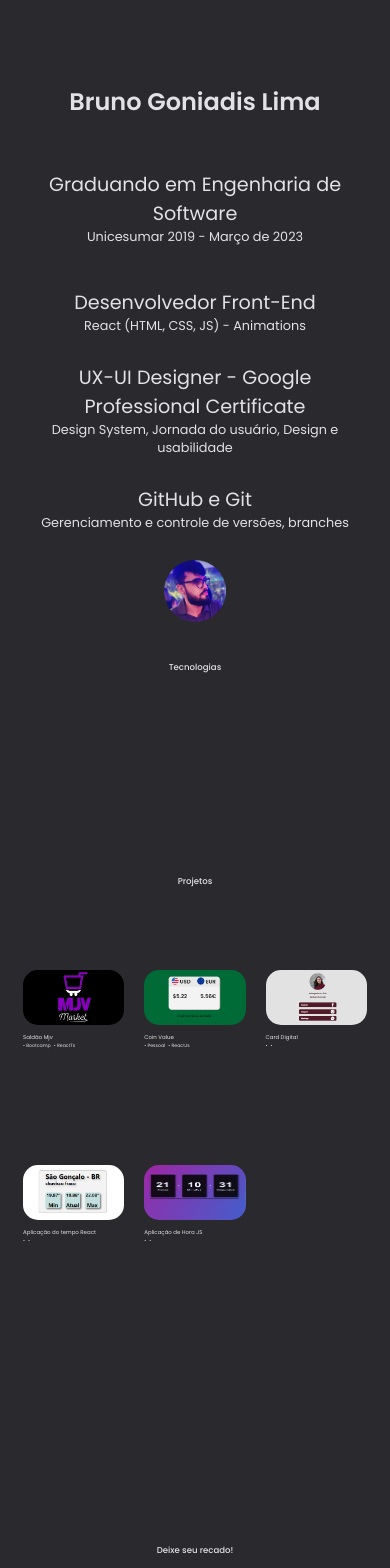
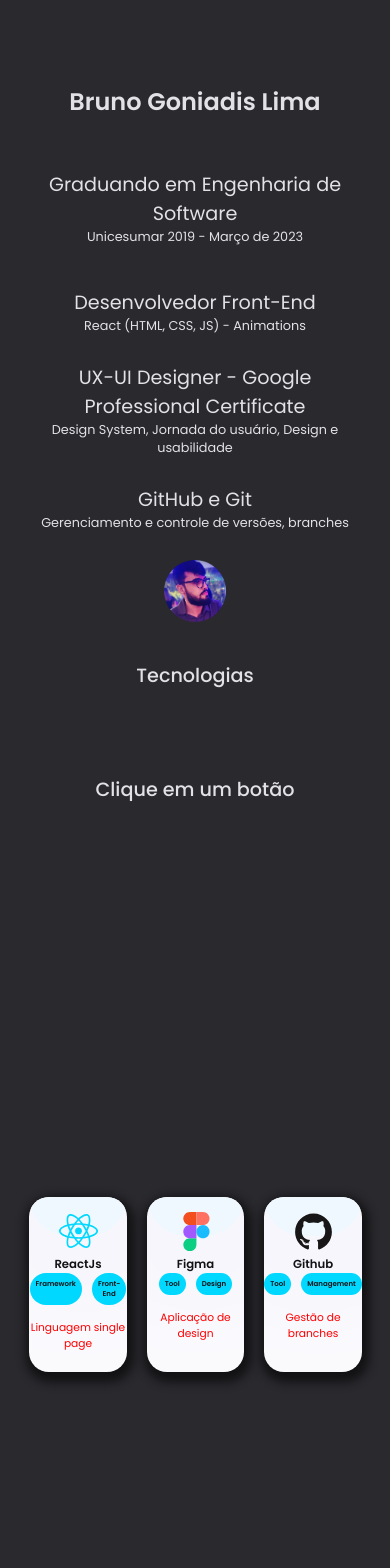
Before and after one commit to Brunogoniadis/PortifolioBrunoGoniadis, a React (Vite) app: page / in a window 390 px wide. Shown: the top 1568 px of the page. Built offline with nearby package versions, Linux system fonts and the light colour scheme.

Commit message:
Responsive: Card page & container

```diff
--- a/src/components/Card/styles.ts
+++ b/src/components/Card/styles.ts
@@ -54,11 +54,11 @@ export const Container = styled.div`
         justify-content: center;
 
         img{
-            @keyframes example {
+            @keyframes logoCard {
                 from {width:0%}
                 to {width: 75%;}
             }
-            animation: example 2.5s;
+            animation: logoCard 2.5s;
             margin-top: 3.5vh;
             width: 75%;
 
@@ -84,6 +84,30 @@ export const Container = styled.div`
         padding-top: 15px;
     }
 
+    @media (max-width: 512px){
+        p{
+            font-size: 0.8em;
+            color: red;
+        }
+        h3{
+            font-weight: bold;
+        }
+        .cardContainer{
+            height: 45vw;
+            width: 25vw;
+        }
+        .logoContainer{
+            height: 10vw ;
 
+            img{
+                width: 40%;
+                @keyframes logoCard {
+                from {width:0%} to {width: 40%;}
+            }
+                animation: logoCard 2.5s;
+            }
+
+        }
+    }
 
 `
--- a/src/components/CardContainer/index.tsx
+++ b/src/components/CardContainer/index.tsx
@@ -9,7 +9,7 @@ export const CardContainer = ({card, card2, card3}:ICardContainer) =>{
 
     const [textTec, setTextTec] = useState({
         title:'Clique em um botão',
-        description:'Para saber da minha jornada'
+        description:''
     });
 
 
--- a/src/components/CardContainer/styles.ts
+++ b/src/components/CardContainer/styles.ts
@@ -7,7 +7,7 @@ export const ContainerBaseCards = styled.div`
         height: 100vh;
         width: 80vw;
         align-items: center;
-        justify-content: space-between;
+
 
 
 
@@ -44,8 +44,23 @@ export const ContainerBaseCards = styled.div`
         border: none;
 
     }
-    @media (max-width: 512px) {
-        display: none;
+    @media (max-width: 512px){
+
+        width: 85%;
+
+        flex-direction: column;
+            .descriptionTechnologyContainer{
+                margin-top: 10vh;
+                width: 100%;
+            }
+            .cardsBase{
+                width: 100%;
+                height: auto;
+                align-items: center;
+                justify-content: space-around;
+            }
+
+
     }
 
 `
--- a/src/pages/Tecnologias/styles.ts
+++ b/src/pages/Tecnologias/styles.ts
@@ -6,4 +6,5 @@ export const Container = styled.div`
     flex-direction: column;
     align-items: center;
     justify-content: center;
+
     `
--- a/src/styles/GlobalStyle.ts
+++ b/src/styles/GlobalStyle.ts
@@ -58,8 +58,23 @@ export default createGlobalStyle`
         font-family: 'Poppins';
     }
 
+
     @media (max-width: 512px) {
 
+        h1{
+            font-size: 1.5em;
+        }
+        h2{
+            font-size: 1.2em;
+        }
+        h3{
+            font-size: 1.0em;
+            font-weight: normal;
+        }
+        p{
+            font-size: 0.8em;
+            font-weight: normal;
+        }
     }
 
 
```
